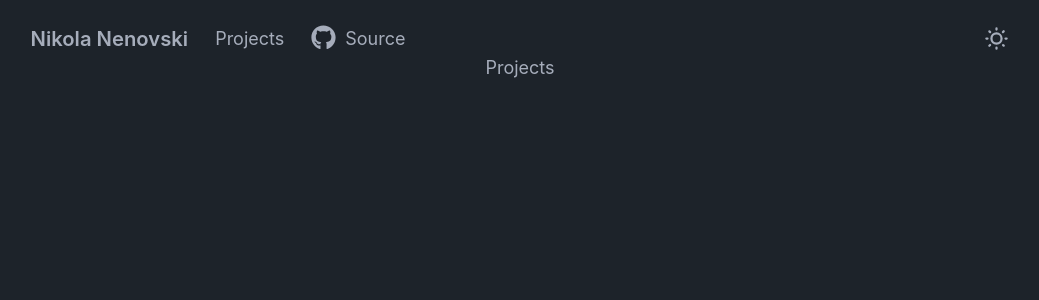
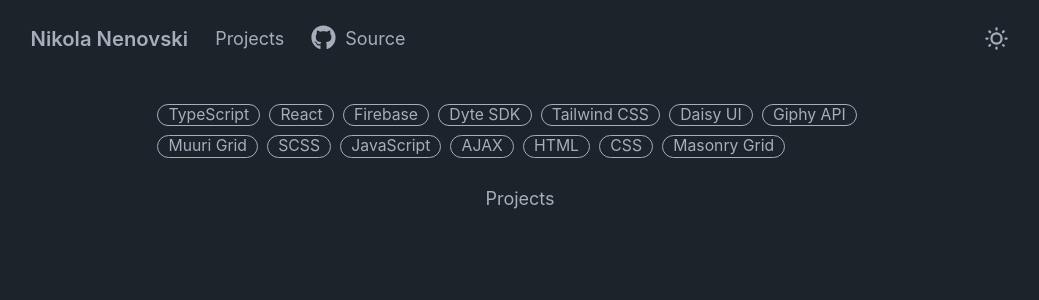
Before and after one commit to Nickslabcode/portfolio-ts, a React (Vite) app in the folder template/: page /projects in a window 1280 px wide. Shown: the top 300 px of the page, without its empty margins (120-1159 px from the left). Built offline with nearby package versions, Linux system fonts and the light colour scheme.

Commit message:
initial Projects view implementation, Technologies component and logic

```diff
--- /dev/null
+++ b/template/src/components/ProjectCard.tsx
@@ -0,0 +1,25 @@
+const ProjectCard = () => {
+  return (
+    <div className="card bg-base-100 w-96 shadow-xl">
+      <figure>
+        <img
+          src="https://img.daisyui.com/images/stock/photo-1606107557195-0e29a4b5b4aa.webp"
+          alt="Shoes"
+        />
+      </figure>
+      <div className="card-body">
+        <h2 className="card-title">
+          Shoes!
+          <div className="badge badge-secondary">NEW</div>
+        </h2>
+        <p>If a dog chews shoes whose shoes does he choose?</p>
+        <div className="card-actions justify-end">
+          <div className="badge badge-outline">Fashion</div>
+          <div className="badge badge-outline">Products</div>
+        </div>
+      </div>
+    </div>
+  );
+};
+
+export default ProjectCard;
--- /dev/null
+++ b/template/src/components/Technologies.tsx
@@ -0,0 +1,52 @@
+import React, { useState } from 'react';
+import { data } from '../data/data.ts';
+import { Project } from '../models/Project.ts';
+
+interface TechnologiesProps {
+  activeTechnologies: string[];
+  setActiveTechnologies: React.Dispatch<React.SetStateAction<string[]>>;
+}
+
+const Technologies: React.FC<TechnologiesProps> = ({
+  activeTechnologies,
+  setActiveTechnologies,
+}) => {
+  const [technologies] = useState<string[]>(() =>
+    data.reduce((acc: string[], currentProject: Project) => {
+      currentProject.technologies.forEach((technology: string) => {
+        if (!acc.includes(technology)) acc.push(technology);
+      });
+      return acc;
+    }, [])
+  );
+
+  const handleTechnologyToggle = (value: string): void => {
+    setActiveTechnologies(
+      activeTechnologies.includes(value)
+        ? activeTechnologies.filter(tech => tech !== value)
+        : [...activeTechnologies, value]
+    );
+  };
+
+  return (
+    <div className="w-3/4 text-start">
+      {technologies.map(tech => (
+        <div
+          key={tech}
+          className={`m-1 cursor-pointer badge ${
+            activeTechnologies.includes(tech)
+              ? 'badge-primary'
+              : 'badge-outline'
+          }`}
+          onClick={() => {
+            handleTechnologyToggle(tech);
+          }}
+        >
+          {tech}
+        </div>
+      ))}
+    </div>
+  );
+};
+
+export default Technologies;
--- a/template/src/components/Timeline.tsx
+++ b/template/src/components/Timeline.tsx
@@ -21,9 +21,9 @@
         </div>
         <div className="timeline-start mb-10 md:text-end timeline-box shadow-md">
           <time className="font-mono italic">04.2024 - 09.2024</time>
-          <div className="text-lg font-black">
+          <h2 className="text-lg font-semibold">
             Telerik Alpha JavaScript Track
-          </div>
+          </h2>
           Graduated Telerik's Academy School with JavaScript with excellence.
           <br />
           Won Best{' '}
@@ -55,7 +55,7 @@
         </div>
         <div className="timeline-end mb-10 md:text-start timeline-box shadow-md">
           <time className="font-mono italic">09.2020 - 03.2024</time>
-          <div className="text-lg font-black">Siteground Hosting</div>
+          <h2 className="text-lg font-semibold">Siteground Hosting</h2>
           Provided expert technical support to global clients in English,
           resolving issues related to WordPress, DNS, domain management, FTP,
           email and SSH configuration.
@@ -80,10 +80,10 @@
         </div>
         <div className="timeline-start mb-10 md:text-end timeline-box shadow-md">
           <time className="font-mono italic">03.2019 - 12.2019</time>
-          <div className="text-lg font-black">Independent Freelancer</div>
+          <h2 className="text-lg font-semibold">Independent Freelancer</h2>
           <a
             href="https://www.upwork.com/freelancers/~019b57b5b048ed8468"
-            className="btn btn-outline btn-primary rounded-3xl btn-sm my-1 items-center"
+            className="btn btn-link rounded-3xl btn-sm my-1 items-center"
             target="_blank"
           >
             <FaSquareUpwork size={20} />
--- /dev/null
+++ b/template/src/data/data.ts
@@ -0,0 +1,41 @@
+export const data = [
+  {
+    title: 'Veil',
+    description:
+      'Collaborative messenger single-page application with meeting scheduling, notes and video calls.',
+    featuredImage: 'veil',
+    technologies: [
+      'TypeScript',
+      'React',
+      'Firebase',
+      'Dyte SDK',
+      'Tailwind CSS',
+      'Daisy UI',
+      'Giphy API',
+      'Muuri Grid',
+    ],
+    githubLink: 'https://github.com/Team-06-alpha-A62/veil',
+  },
+  {
+    title: 'Everything Pixel',
+    description: 'Single-page forum application with social features.',
+    featuredImage: 'everything-pixel',
+    technologies: ['React', 'Firebase', 'SCSS'],
+    githubLink: 'https://github.com/Team-06-alpha-A62/everything-pixel',
+  },
+  {
+    title: 'Kapow',
+    description:
+      'Gif management single-page application with vanilla JavaScript.',
+    featuredImage: 'kapow',
+    technologies: [
+      'JavaScript',
+      'AJAX',
+      'Giphy API',
+      'HTML',
+      'CSS',
+      'Masonry Grid',
+    ],
+    githubLink: 'https://github.com/Team-06-alpha-A62/kapow',
+  },
+];
--- /dev/null
+++ b/template/src/models/Project.ts
@@ -0,0 +1,7 @@
+export interface Project {
+  title: string;
+  description: string;
+  featuredImage: string;
+  technologies: string[];
+  githubLink: string;
+}
--- a/template/src/views/Projects.tsx
+++ b/template/src/views/Projects.tsx
@@ -1,7 +1,21 @@
-import React from 'react';
+import React, { useState } from 'react';
+import Technologies from '../components/Technologies.tsx';
+import Divider from '../components/Divider.tsx';
+import { data } from '../data/data.ts';
 
-const Projects = () => {
-  return <div>Projects</div>;
+const Projects: React.FC = () => {
+  const [projects, setProjects] = useState<Project[]>(() => data);
+  const [activeTechnologies, setActiveTechnologies] = useState<string[]>([]);
+
+  return (
+    <div className="flex flex-col items-center justify-center pt-10 gap-5">
+      <Technologies
+        activeTechnologies={activeTechnologies}
+        setActiveTechnologies={setActiveTechnologies}
+      />
+      <div>Projects</div>
+    </div>
+  );
 };
 
 export default Projects;
```
